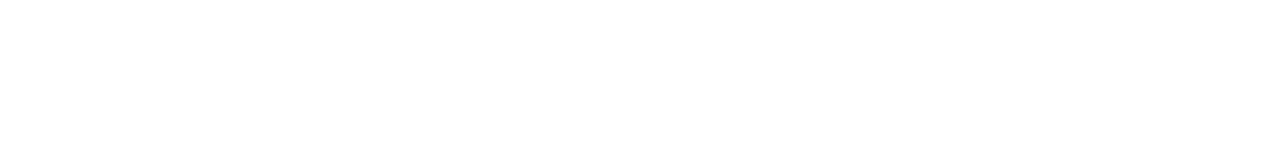
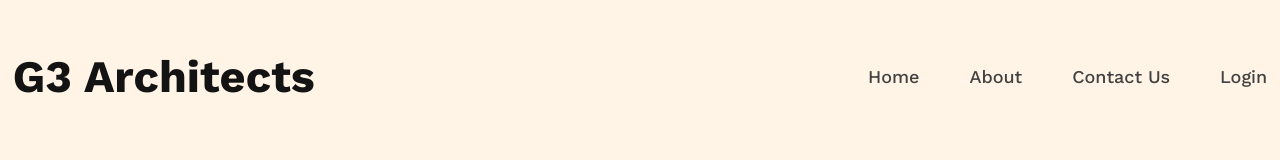
Before and after one commit to naimalinaim1/web-g3-architects, a plain HTML site: page index.html in a window 1280 px wide. Drawn offline with nearby package versions, Linux system fonts and the light colour scheme.

Commit message:
Added header top menu

```diff
--- /dev/null
+++ b/css/header.css
@@ -0,0 +1,24 @@
+/* top navbar */
+.top-menu {
+    padding-top: 50px;
+}
+
+.logo {
+    font-weight: 700;
+    font-size: 45px;
+    line-height: 53px;
+    color: #131313;
+}
+
+.nav-link-container {
+    list-style: none;
+    gap: 50px;
+}
+
+.nav-link-container a {
+    text-decoration: none;
+    font-weight: 500;
+    font-size: 18px;
+    line-height: 26px;
+    color: #424242;
+}
--- /dev/null
+++ b/css/utilities.css
@@ -0,0 +1,41 @@
+/* basic css */
+* {
+  margin: 0;
+  padding: 0;
+  font-family: "Work Sans", sans-serif;
+}
+
+.container {
+    width: 96%;
+    max-width: 1440px;
+    margin: 0 auto;
+}
+
+.nav {
+    width: 98%;
+    max-width: 1460px;
+    margin: 0 auto;
+}
+
+img {
+    width: 100%;
+    height: auto;
+}
+
+a {
+    text-decoration: none;
+}
+
+.flex-item-center {
+    display: flex;
+    justify-content: space-between;
+    align-items: center;
+}
+
+/* header bg */
+header {
+    width: 100%;
+    height: 100vh;
+    max-height: 1300px;
+    background: rgba(255, 144, 14, 0.1);
+}
--- a/index.html
+++ b/index.html
@@ -5,11 +5,36 @@
     <meta http-equiv="X-UA-Compatible" content="IE=edge">
     <meta name="viewport" content="width=device-width, initial-scale=1.0">
     <title>G3 Architects</title>
+    <!-- google font work sans 1 -->
+    <link rel="preconnect" href="https://fonts.googleapis.com">
+    <link rel="preconnect" href="https://fonts.gstatic.com" crossorigin>
+    <link href="https://fonts.googleapis.com/css2?family=Work+Sans:ital,wght@0,300;0,400;0,500;0,600;0,700;1,100&display=swap" rel="stylesheet">
     <!-- style -->
-    <link rel="stylesheet" href="css/utilities.js">
+    <link rel="stylesheet" href="css/utilities.css">
+    <link rel="stylesheet" href="css/header.css">
     <link rel="stylesheet" href="css/style.css">
 </head>
 <body>
-
+    <!-- header -->
+    <header class="header">
+        <!-- top navbar -->
+        <div class="nav">
+            <div class="top-menu flex-item-center">
+                <!-- logo  -->
+                <a href="index.html">
+                    <h2 class="logo">G3 Architects</h2>
+                </a>
+                <!-- top menu -->
+                <div>
+                    <ul class="nav-link-container flex-item-center">
+                        <li><a href="">Home</a></li>
+                        <li><a href="">About</a></li>
+                        <li><a href="">Contact Us</a></li>
+                        <li><a href="">Login</a></li>
+                    </ul>
+                </div>
+            </div>
+        </div>
+    </header>
 </body>
 </html>
```
Also changed, not shown: css/utilities.js (deleted).
